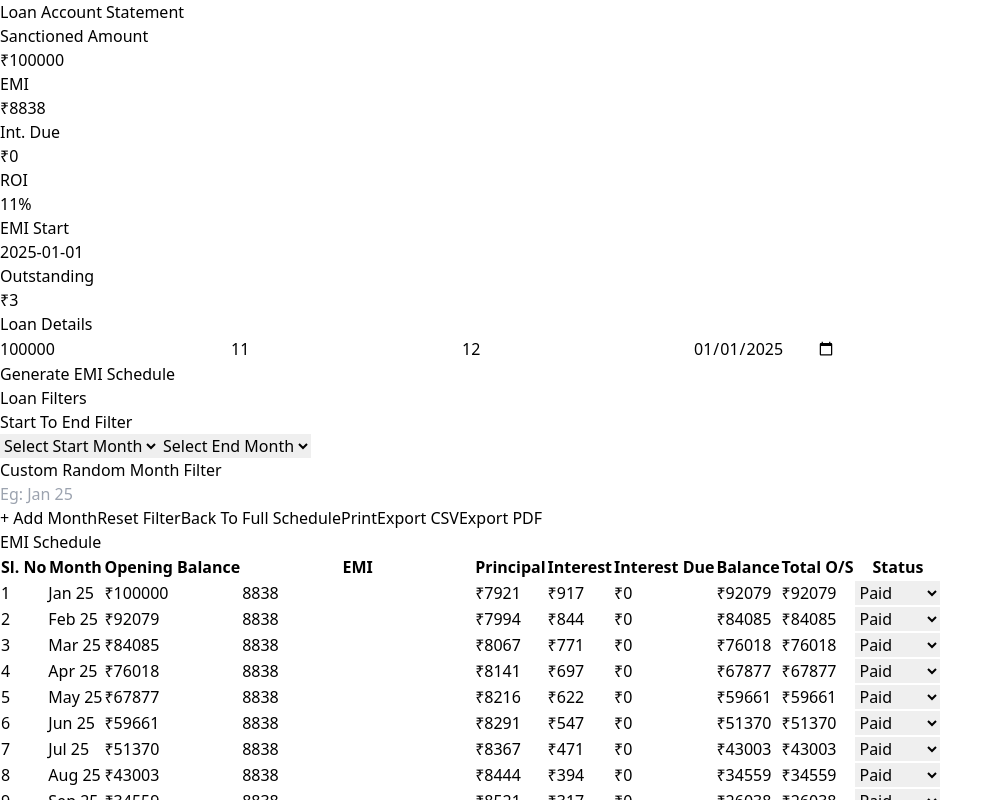
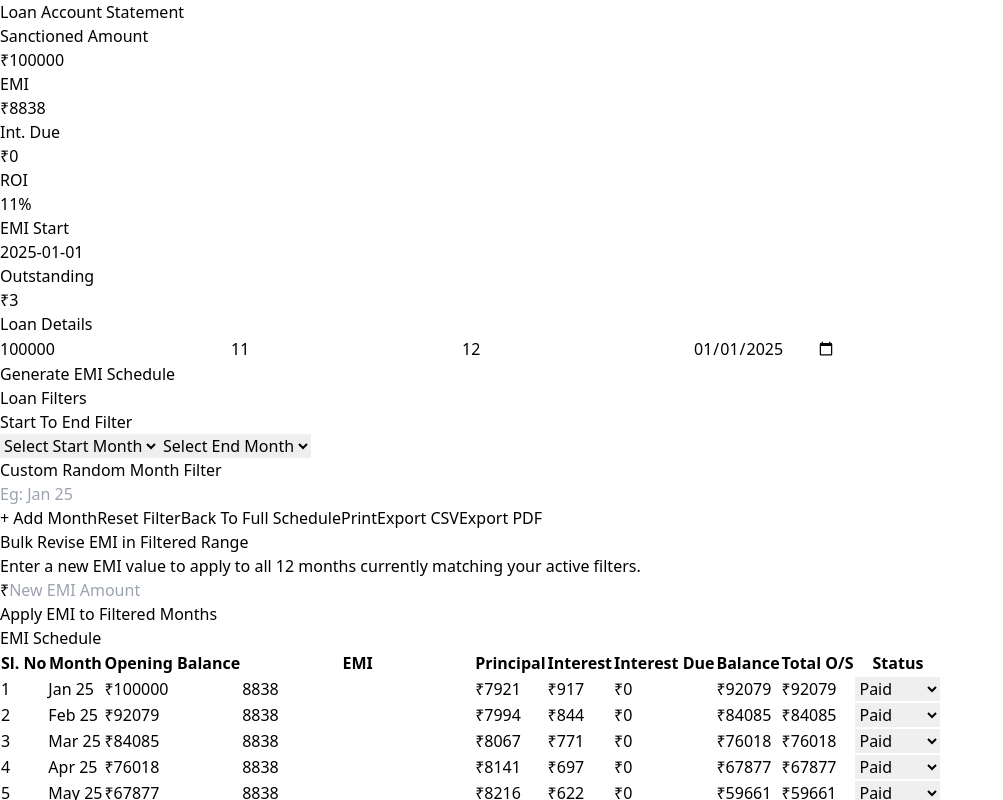
Before and after one commit to lokeshwarsura/emi-loan-system, a React (Vite) app: page / in a window 1280 px wide. Both pictures are taken after a click on the button "Generate EMI Schedule". Shown: the top 800 px of the page, without its empty margins (0-1003 px from the left). Built offline with nearby package versions, Linux system fonts and the light colour scheme.

Commit message:
feat: add bulk emi revision, glassmorphism UI, and reactive animated ambient blobs background

```diff
--- a/src/App.jsx
+++ b/src/App.jsx
@@ -1,4 +1,4 @@
-import React, { useState } from "react";
+import { useState } from "react";
 import jsPDF from "jspdf";
 import autoTable from "jspdf-autotable";
 
@@ -33,6 +33,9 @@ function App() {
 
   const [selectedMonths, setSelectedMonths] =
     useState([""]);
+
+  const [bulkEMI, setBulkEMI] =
+    useState("");
 
   // EMI FORMULA
   const calculateEMI = (
@@ -363,6 +366,47 @@ function App() {
     setToMonth("");
   };
 
+  // APPLY BULK EMI IN FILTERED RANGE
+  const applyBulkEMI = () => {
+
+    if (!bulkEMI || isNaN(bulkEMI)) return;
+
+    const revisedEMIValue = Number(bulkEMI);
+
+    const filteredIds = new Set(
+      filteredSchedule.map((r) => r.id)
+    );
+
+    const updated = schedule.map((row) => {
+
+      if (filteredIds.has(row.id)) {
+
+        const updatedRow = {
+          ...row,
+          emi: revisedEMIValue,
+        };
+
+        if (revisedEMIValue === 0) {
+
+          updatedRow.status = "Overdue";
+        }
+
+        else if (
+          updatedRow.status === "Overdue"
+        ) {
+
+          updatedRow.status = "Paid";
+        }
+
+        return updatedRow;
+      }
+
+      return row;
+    });
+
+    recalculateSchedule(updated);
+  };
+
   // PRINT
   const handlePrint = () => {
 
@@ -581,74 +625,93 @@ function App() {
 
   return (
 
-    <div className="min-h-screen bg-gray-100 p-6">
+    <div className={`relative min-h-screen p-6 md:p-8 overflow-hidden transition-all duration-1000 ${
+      totalOverdue > 0
+        ? "bg-gradient-to-br from-slate-50 via-rose-50/20 to-slate-100"
+        : "bg-gradient-to-br from-slate-50 via-indigo-50/20 to-slate-100"
+    }`}>
+
+      {/* Reactive Floating Ambient Background Blobs */}
+      <div className="absolute inset-0 overflow-hidden pointer-events-none z-0">
+        <div className={`absolute -top-40 -left-40 w-96 h-96 rounded-full blur-[130px] opacity-40 animate-blob transition-all duration-1000 ${
+          totalOverdue > 0 ? "bg-rose-400" : "bg-blue-400"
+        }`}></div>
+        <div className={`absolute top-1/3 -right-20 w-[450px] h-[450px] rounded-full blur-[150px] opacity-35 animate-blob animation-delay-2000 transition-all duration-1000 ${
+          totalOverdue > 0 ? "bg-amber-300" : "bg-purple-400"
+        }`}></div>
+        <div className={`absolute -bottom-40 left-1/3 w-[400px] h-[400px] rounded-full blur-[130px] opacity-30 animate-blob animation-delay-4000 transition-all duration-1000 ${
+          totalOverdue > 0 ? "bg-red-300" : "bg-emerald-300"
+        }`}></div>
+      </div>
+
+      <div className="relative z-10 max-w-7xl mx-auto">
 
         {/* TITLE */}
-      <h1 className="text-4xl font-bold text-center text-blue-700 mb-8">
+        <h1 className="text-5xl font-extrabold text-center mb-10 tracking-tight bg-clip-text text-transparent bg-gradient-to-r from-blue-700 via-indigo-600 to-purple-800">
           Loan Account Statement
         </h1>
 
         {/* SUMMARY */}
-      <div className="bg-white rounded-2xl shadow p-6 mb-8">
+        <div className="backdrop-blur-xl bg-white/70 rounded-2xl border border-white/40 shadow-xl shadow-slate-100/50 p-6 mb-8 transition-all duration-300 hover:shadow-2xl hover:shadow-slate-200/50">
 
-        <div className="grid md:grid-cols-6 gap-4 text-center">
+          <div className="grid grid-cols-2 md:grid-cols-6 gap-4 text-center">
 
-          <div>
-            <p className="font-semibold text-gray-500">
+            <div className="backdrop-blur-md bg-white/40 border border-white/20 rounded-xl p-4 shadow-sm transition-all duration-300 hover:scale-105 hover:bg-white/70 flex flex-col justify-between">
+              <p className="text-sm font-semibold text-slate-500 mb-1">
                 Sanctioned Amount
               </p>
-
-            <p className="text-2xl font-bold text-blue-700">
+              <p className="text-2xl font-black text-blue-700">
                 ₹{loanAmount}
               </p>
             </div>
 
-          <div>
-            <p className="font-semibold text-gray-500">
+            <div className="backdrop-blur-md bg-white/40 border border-white/20 rounded-xl p-4 shadow-sm transition-all duration-300 hover:scale-105 hover:bg-white/70 flex flex-col justify-between">
+              <p className="text-sm font-semibold text-slate-500 mb-1">
                 EMI
               </p>
-
-            <p className="text-2xl font-bold text-blue-700">
+              <p className="text-2xl font-black text-indigo-600">
                 ₹{originalEMI}
               </p>
             </div>
 
-          <div>
-            <p className="font-semibold text-gray-500">
+            <div className="backdrop-blur-md bg-white/40 border border-white/20 rounded-xl p-4 shadow-sm transition-all duration-300 hover:scale-105 hover:bg-white/70 flex flex-col justify-between relative overflow-hidden">
+              {totalOverdue > 0 && (
+                <span className="absolute top-2 right-2 flex h-2 w-2">
+                  <span className="animate-ping absolute inline-flex h-full w-full rounded-full bg-red-400 opacity-75"></span>
+                  <span className="relative inline-flex rounded-full h-2 w-2 bg-red-500"></span>
+                </span>
+              )}
+              <p className="text-sm font-semibold text-slate-500 mb-1">
                 Int. Due
               </p>
-
-            <p className="text-2xl font-bold text-red-600">
+              <p className={`text-2xl font-black ${totalOverdue > 0 ? 'text-rose-600' : 'text-slate-700'}`}>
                 ₹{totalOverdue}
               </p>
             </div>
 
-          <div>
-            <p className="font-semibold text-gray-500">
+            <div className="backdrop-blur-md bg-white/40 border border-white/20 rounded-xl p-4 shadow-sm transition-all duration-300 hover:scale-105 hover:bg-white/70 flex flex-col justify-between">
+              <p className="text-sm font-semibold text-slate-500 mb-1">
                 ROI
               </p>
-
-            <p className="text-2xl font-bold text-blue-700">
+              <p className="text-2xl font-black text-teal-600">
                 {interestRate}%
               </p>
             </div>
 
-          <div>
-            <p className="font-semibold text-gray-500">
+            <div className="backdrop-blur-md bg-white/40 border border-white/20 rounded-xl p-4 shadow-sm transition-all duration-300 hover:scale-105 hover:bg-white/70 flex flex-col justify-between">
+              <p className="text-sm font-semibold text-slate-500 mb-1">
                 EMI Start
               </p>
-
-            <p className="text-xl font-bold text-blue-700">
+              <p className="text-lg font-bold text-slate-700">
                 {startMonth}
               </p>
             </div>
 
-          <div>
-            <p className="font-semibold text-gray-500">
+            <div className="backdrop-blur-md bg-white/40 border border-white/20 rounded-xl p-4 shadow-sm transition-all duration-300 hover:scale-105 hover:bg-white/70 flex flex-col justify-between">
+              <p className="text-sm font-semibold text-slate-500 mb-1">
                 Outstanding
               </p>
-
-            <p className="text-2xl font-bold text-purple-700">
+              <p className="text-2xl font-black text-purple-700">
                 ₹{lastBalance}
               </p>
             </div>
@@ -658,7 +721,7 @@ function App() {
         </div>
 
       {/* LOAN DETAILS */}
-      <div className="bg-white rounded-2xl shadow p-6 mb-8">
+      <div className="backdrop-blur-xl bg-white/70 rounded-2xl border border-white/40 shadow-xl shadow-slate-100/50 p-6 mb-8 transition-all duration-300 hover:shadow-2xl hover:shadow-slate-200/50">
 
         <h2 className="text-2xl font-bold mb-4">
           Loan Details
@@ -724,7 +787,7 @@ function App() {
       </div>
 
       {/* FILTERS */}
-      <div className="bg-white rounded-2xl shadow p-6 mb-8">
+      <div className="backdrop-blur-xl bg-white/70 rounded-2xl border border-white/40 shadow-xl shadow-slate-100/50 p-6 mb-8 transition-all duration-300 hover:shadow-2xl hover:shadow-slate-200/50">
 
         <h2 className="text-2xl font-bold mb-4">
           Loan Filters
@@ -916,12 +979,46 @@ function App() {
 
           </div>
 
+          {/* BULK REVISE EMI SECTION */}
+          {schedule.length > 0 && (
+            <div className="mt-8 pt-6 border-t border-slate-200/50">
+              <h3 className="text-xl font-bold mb-3 text-indigo-700 flex items-center gap-2">
+                <span className="flex h-3 w-3 relative">
+                  <span className="animate-ping absolute inline-flex h-full w-full rounded-full bg-indigo-400 opacity-75"></span>
+                  <span className="relative inline-flex rounded-full h-3 w-3 bg-indigo-600"></span>
+                </span>
+                Bulk Revise EMI in Filtered Range
+              </h3>
+              <p className="text-sm text-slate-500 mb-4">
+                Enter a new EMI value to apply to all <span className="font-semibold text-indigo-600">{filteredSchedule.length} months</span> currently matching your active filters.
+              </p>
+              <div className="flex flex-wrap items-center gap-3">
+                <div className="relative">
+                  <span className="absolute inset-y-0 left-0 pl-3 flex items-center text-slate-500 font-medium">₹</span>
+                  <input
+                    type="number"
+                    placeholder="New EMI Amount"
+                    value={bulkEMI}
+                    onChange={(e) => setBulkEMI(e.target.value)}
+                    className="pl-7 pr-3 py-2 border border-slate-300 rounded-xl focus:outline-none focus:ring-4 focus:ring-indigo-500/10 focus:border-indigo-500 transition-all duration-200 w-44"
+                  />
+                </div>
+                <button
+                  onClick={applyBulkEMI}
+                  className="bg-gradient-to-r from-indigo-600 to-blue-600 hover:from-indigo-700 hover:to-blue-700 text-white font-medium px-5 py-2.5 rounded-xl shadow-md transition-all duration-300 hover:scale-[1.02] flex items-center gap-2"
+                >
+                  Apply EMI to Filtered Months
+                </button>
+              </div>
+            </div>
+          )}
+
         </div>
 
       </div>
 
       {/* EMI TABLE */}
-      <div className="bg-white rounded-3xl shadow p-6 overflow-auto">
+      <div className="backdrop-blur-xl bg-white/70 rounded-3xl border border-white/40 shadow-xl shadow-slate-100/50 p-6 overflow-auto transition-all duration-300 hover:shadow-2xl hover:shadow-slate-200/50">
 
         <h2 className="text-3xl font-bold text-blue-700 mb-6">
           EMI Schedule
@@ -1115,6 +1212,8 @@ function App() {
       </div>
 
       </div>
+
+    </div>
   );
 }
 
--- a/src/index.css
+++ b/src/index.css
@@ -1,3 +1,29 @@
 @tailwind base;
 @tailwind components;
 @tailwind utilities;
+
+@layer utilities {
+  @keyframes blob {
+    0% {
+      transform: translate(0px, 0px) scale(1);
+    }
+    33% {
+      transform: translate(40px, -60px) scale(1.15);
+    }
+    66% {
+      transform: translate(-30px, 30px) scale(0.9);
+    }
+    100% {
+      transform: translate(0px, 0px) scale(1);
+    }
+  }
+  .animate-blob {
+    animation: blob 15s infinite alternate ease-in-out;
+  }
+  .animation-delay-2000 {
+    animation-delay: 2.5s;
+  }
+  .animation-delay-4000 {
+    animation-delay: 5s;
+  }
+}
```
Lines whose indentation alone changed are shown as unchanged.
